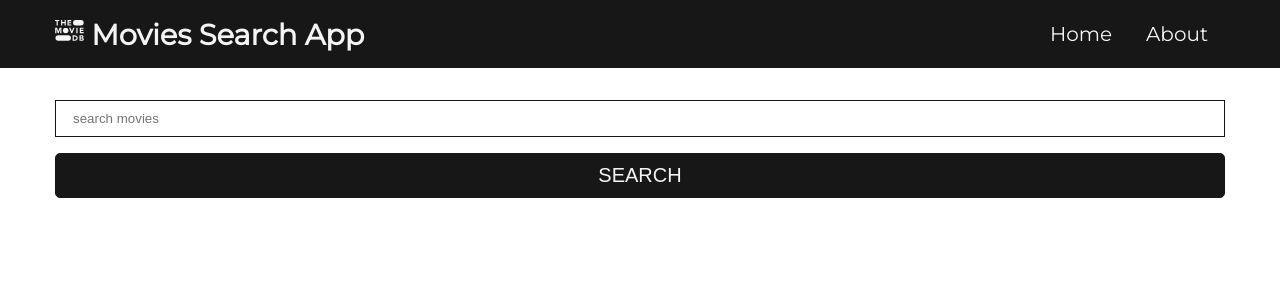
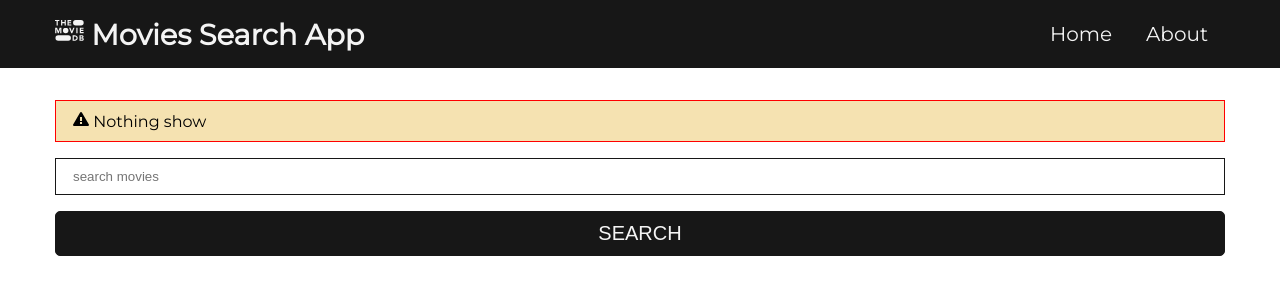
Before and after one commit to Shollytemmy/movies-search-software, a React (Create React App) app: page / in a window 1280 px wide. Shown: the top 300 px of the page. Built offline with nearby package versions, Linux system fonts and the light colour scheme.

Commit message:
added Alert Loading and ListItems componets

```diff
--- /dev/null
+++ b/src/components/Alert.js
@@ -0,0 +1,11 @@
+import React from 'react'
+import {GoAlert} from 'react-icons/go'
+
+export const Alert = ({message, type}) => {
+  return (
+    <div className={`alert alert-${type}`}>
+        <GoAlert /> {message}
+
+        </div>
+  )
+}
--- a/src/components/Searchbar.js
+++ b/src/components/Searchbar.js
@@ -1,5 +1,6 @@
 import React, { useState } from 'react'
 import {GoSearch} from 'react-icons/go'
+import { Alert } from './Alert'
 
 export const Searchbar = () => {
     const [searchQuery, updateSearch] = useState('')
@@ -10,6 +11,7 @@ export const Searchbar = () => {
     }
   return (
     <div className='searchbar'>
+      <Alert message='Nothing show' type='danger' />
         <form className='searchbar__form'>
 
             <input type="text" placeholder='search movies' value={searchQuery} onChange = {(e) => updateSearch(e.target.value)} />
--- a/src/index.css
+++ b/src/index.css
@@ -113,3 +113,19 @@ body {
   border: 1px solid var(--hover-color);
   box-shadow: 0 0 1px 1px rgba(60px, 48px, 39px, 0.5);
 }
+
+.alert{
+  padding: 10px 17px;
+  border: 1px solid var(--dark-color);
+  margin: 1rem 0;
+}
+
+.alert-warning{
+  background-color: rgb(248, 248, 136);
+  border: 1px solid #b8de45;
+}
+.alert-danger {
+  background-color:rgb(245, 226, 177);
+  border: 1px solid red;
+}
+.alert-info {}
```
Also changed, not shown: src/components/ListItem.js (added), src/components/Loader.js (added).
